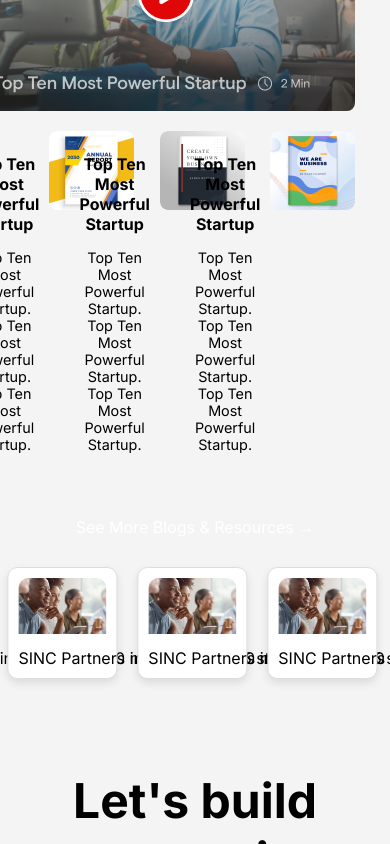
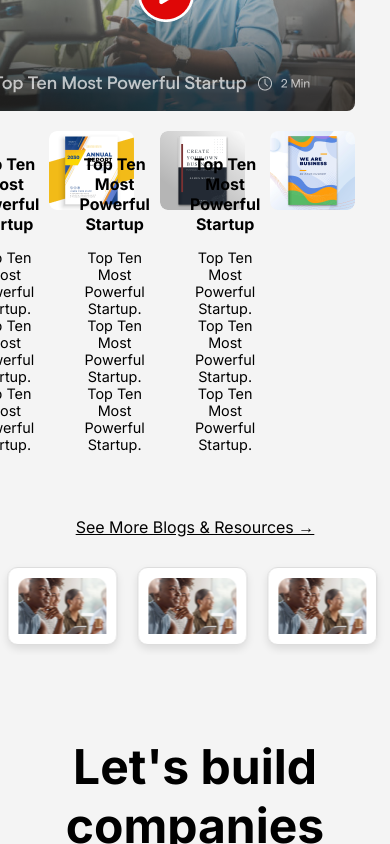
Before and after one commit to techstackmedia/zercomsystems, a Next.js app: page / in a window 390 px wide. Shown: the part 11156-12000 px from the top of the page. Built offline with nearby package versions, Linux system fonts and the light colour scheme.

Commit message:
style: hero button responsiveness

```diff
--- a/src/components/BlogResources/index.module.css
+++ b/src/components/BlogResources/index.module.css
@@ -83,8 +83,9 @@
 }
 
 .moreResourcesLink {
-  color: #fff;
+  color: #000;
   text-decoration: none;
+  text-decoration: underline;
 }
 
 .moreResourcesLink:hover {
--- a/src/components/BlogResources/index.tsx
+++ b/src/components/BlogResources/index.tsx
@@ -6,6 +6,7 @@ import secondBlogDemoVideoImg from '../../../public/assets/secondBlogDemoVideo.p
 import annualReportBookImg from '../../../public/assets/annualReportBook.png';
 import createBusinessBookImg from '../../../public/assets/createBusinessBook.png';
 import peopleBusinessImg from '../../../public/assets/peopleBusiness.png';
+import Link from 'next/link';
 
 const BlogsResources: React.FC = () => {
   const resources = [
@@ -106,9 +107,9 @@ const BlogsResources: React.FC = () => {
         ))}
       </div>
       <div className={styles.moreResources}>
-        <a href='#' className={styles.moreResourcesLink}>
+        <Link href='#' className={styles.moreResourcesLink}>
           See More Blogs & Resources →
-        </a>
+        </Link>
       </div>
     </section>
   );
--- a/src/components/CardSlider/index.module.css
+++ b/src/components/CardSlider/index.module.css
@@ -33,6 +33,8 @@
   padding: 10px;
   text-align: center;
   background: #fff;
+  display: flex;
+  gap: 5px;
 }
 
 .card img {
@@ -43,4 +45,5 @@
 
 .card p {
   margin: 10px 0 0;
+  overflow-x: hidden;
 }
--- a/src/components/CardSlider/index.tsx
+++ b/src/components/CardSlider/index.tsx
@@ -16,7 +16,7 @@ const CardSlider = () => {
               width={622}
               height={393}
               priority
-              style={{ width: '100%', height: 'auto' }} // Maintain aspect ratio
+              style={{ width: '100%', height: 'auto' }}
             />
             <p>SINC Partners invests over 200 million naira in 5 startups</p>
           </div>
@@ -29,7 +29,7 @@ const CardSlider = () => {
               width={622}
               height={393}
               priority
-              style={{ width: '100%', height: 'auto' }} // Maintain aspect ratio
+              style={{ width: '100%', height: 'auto' }}
             />
             <p>SINC Partners invests over 200 million naira in 5 startups</p>
           </div>
@@ -42,7 +42,7 @@ const CardSlider = () => {
               width={622}
               height={393}
               priority
-              style={{ width: '100%', height: 'auto' }} // Maintain aspect ratio
+              style={{ width: '100%', height: 'auto' }}
             />
             <p>SINC Partners invests over 200 million naira in 5 startups</p>
           </div>
@@ -55,7 +55,7 @@ const CardSlider = () => {
               width={622}
               height={393}
               priority
-              style={{ width: '100%', height: 'auto' }} // Maintain aspect ratio
+              style={{ width: '100%', height: 'auto' }}
             />
             <p>SINC Partners invests over 200 million naira in 5 startups</p>
           </div>
@@ -68,7 +68,7 @@ const CardSlider = () => {
               width={622}
               height={393}
               priority
-              style={{ width: '100%', height: 'auto' }} // Maintain aspect ratio
+              style={{ width: '100%', height: 'auto' }}
             />
             <p>SINC Partners invests over 200 million naira in 5 startups</p>
           </div>
@@ -81,7 +81,7 @@ const CardSlider = () => {
               width={622}
               height={393}
               priority
-              style={{ width: '100%', height: 'auto' }} // Maintain aspect ratio
+              style={{ width: '100%', height: 'auto' }}
             />
             <p>SINC Partners invests over 200 million naira in 5 startups</p>
           </div>
```
